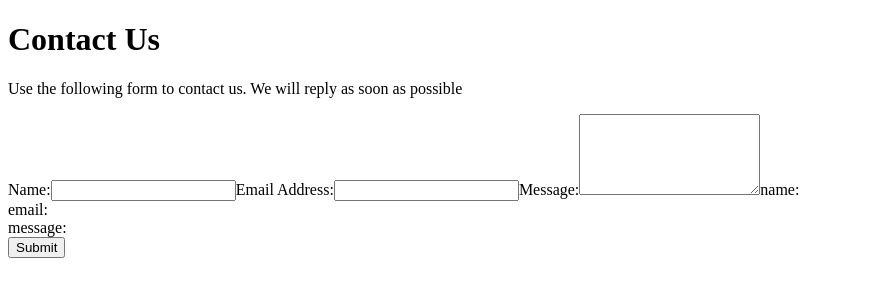
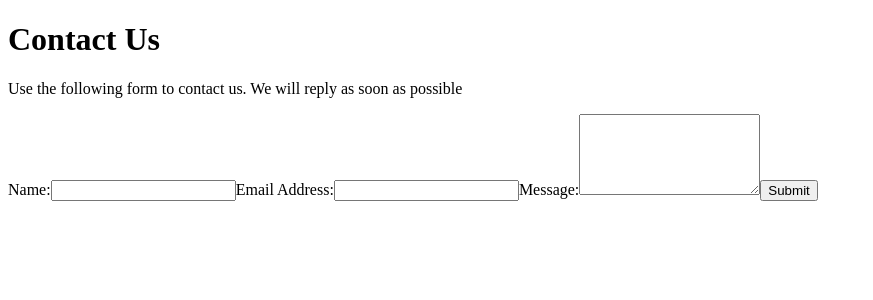
Before and after one commit to benjaminwilliams/contact-react, a React app: page / in a window 1280 px wide. Shown: the top 300 px of the page, without its empty margins (0-873 px from the left). Built offline with nearby package versions, Linux system fonts and the light colour scheme.

Commit message:
add POST to mocked API endpoint and display response

```diff
--- a/src/components/app.jsx
+++ b/src/components/app.jsx
@@ -2,6 +2,7 @@ import React from 'react';
 import { bindActionCreators } from 'redux';
 import { connect } from 'react-redux';
 import * as actionCreators from '../actions/actionCreators';
+import axios from 'axios';
 
 import ContactUsForm from './form/ContactUsForm';
 
--- a/src/components/form/ContactUsForm.jsx
+++ b/src/components/form/ContactUsForm.jsx
@@ -1,5 +1,5 @@
 import React from 'react';
-
+import axios from 'axios';
 
 
 export default class ContactUsForm extends React.Component {
@@ -8,6 +8,13 @@ export default class ContactUsForm extends React.Component {
     super(props);
     this.getFieldValues = this.getFieldValues.bind(this);
     this.handleSubmit = this.handleSubmit.bind(this);
+    this.state = {
+      submittedDetails: {
+        name: "",
+        email: "",
+        message: ""
+      }
+    }
   }
 
   // Reads the form and returns the entered values
@@ -21,15 +28,36 @@ export default class ContactUsForm extends React.Component {
 
   // Push contact details to props
   handleSubmit(event){
+    // Using a free online hosted mock API.
+    // Response should be the values passed in with a ID and timestamp added
+    const APIUrl = "https://reqres.in/api";
+    const fieldValues = this.getFieldValues();
+
     event.preventDefault();
-    this.props.setContactDetails(this.getFieldValues());
+
+    this.props.setContactDetails(fieldValues); // save details to props
+
+    // Using axious to post contact us form to API endpoint
+    axios.post(APIUrl + '/contact-us', {
+      name: fieldValues.name,
+      email: fieldValues.email, message: fieldValues.message
+    })
+      .then((response)=>{
+        console.log('finished with repsonse: ' + response);
+        this.setState({
+          submittedDetails: response.data
+        })
+      })
+      .catch((error)=>{
+        console.log('error: ' + error);
+      })
   }
 
 
   render(){
     // get contact details from props
     const contactDetails = this.props.contactDetails;
-
+    const submittedDetails = this.state.submittedDetails;
     return(
       <form onSubmit={this.handleSubmit}>
         <label htmlFor="name" >Name:</label>
@@ -38,14 +66,12 @@ export default class ContactUsForm extends React.Component {
         <input id="email" ref="email" maxLength="256" required type="email" defaultValue={contactDetails.email} />
         <label htmlFor="message">Message:</label>
         <textarea id="message" ref="message"  type="text" rows="5" maxLength="1000" required />
+        <input type="submit" value="Submit"/>
 
 
-
-        name: {contactDetails.name}<br />
-        email: {contactDetails.email}<br />
-        message: {contactDetails.message}<br />
-
-        <input type="submit" value="Submit"/>
+        {submittedDetails.name}
+        {submittedDetails.email}
+        {submittedDetails.message}
       </form>
     )
   }
```
